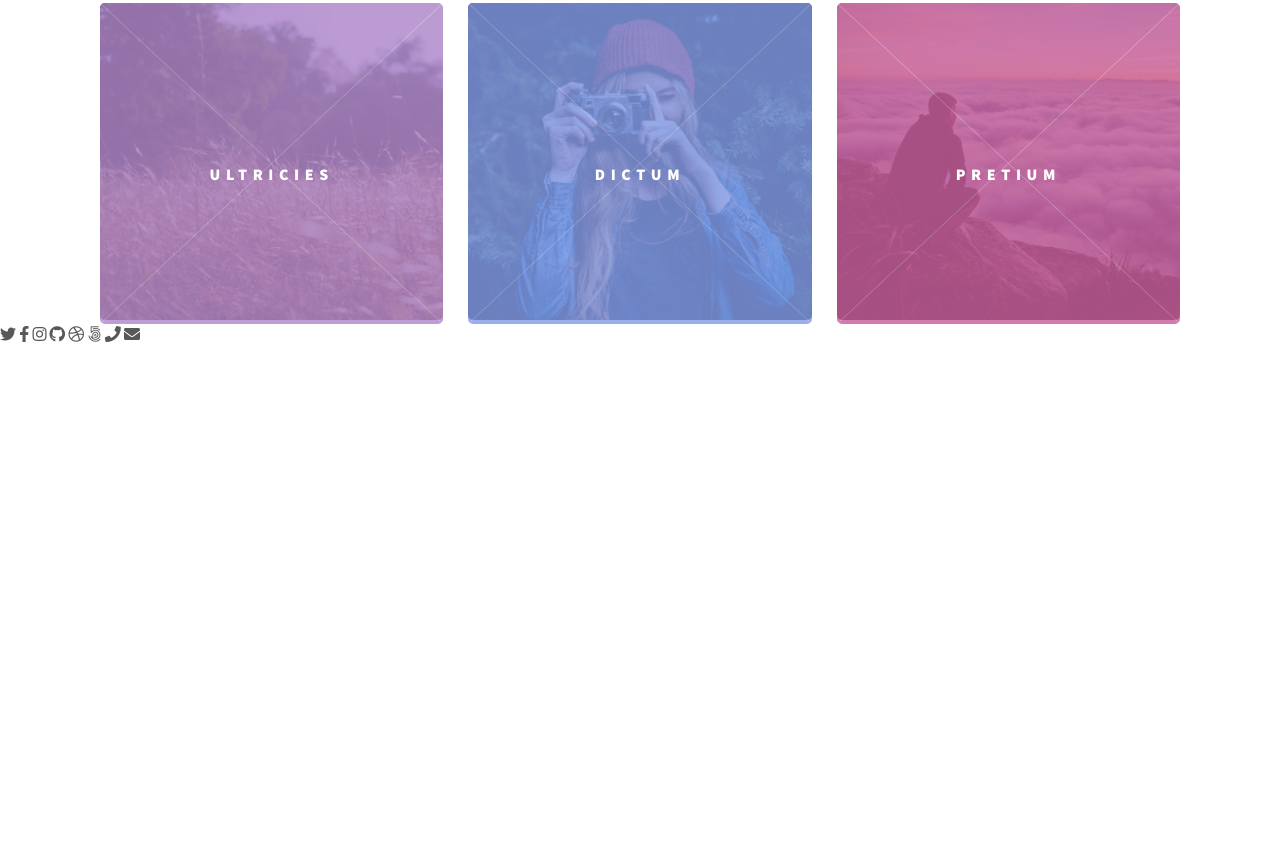
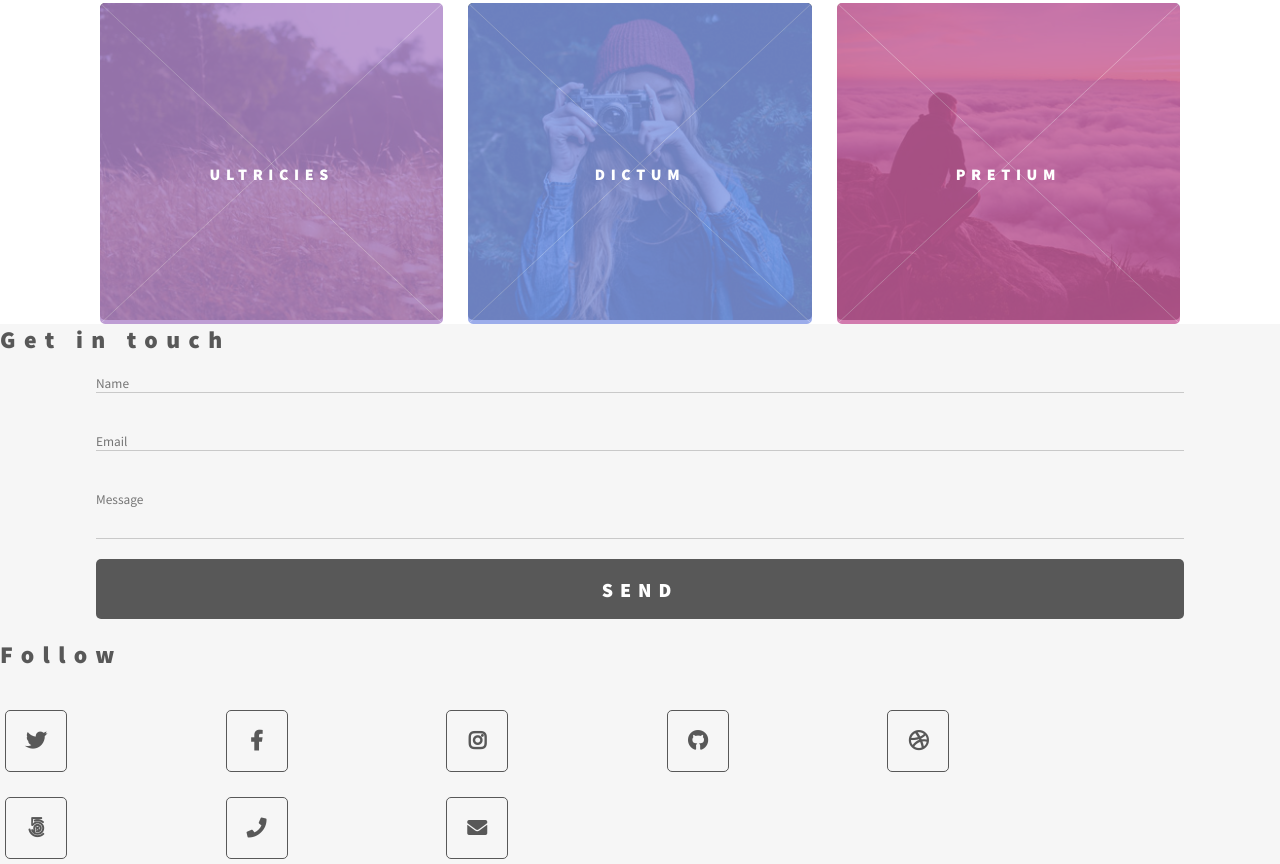
Before and after one commit to kraubunas/15-16-paskaita, a plain HTML site: page index.html in a window 1280 px wide. Shown: the part 1320-2184 px from the top of the page. Before the commit the page ends 1664 px from the top, so only its background shows below. Drawn offline with Linux system fonts and the light colour scheme.

Commit message:
darytas footeris

```diff
--- a/index.html
+++ b/index.html
@@ -91,6 +91,27 @@
 
 
     <!-- Icons -->
+
+    <div class="footer">
+
+        <section class="forma">
+            <h2>Get in touch</h2>
+            <form method="post" action="#">
+                <div class="fname">
+                    <input type="text" name="Name" id="name" placeholder="Name" required>
+                </div>
+                <div class="email">
+                    <input type="email" name="Email" id="email" placeholder="Email" required>
+                </div>
+                <div class="msg">
+                    <input type="text" name="message" id="message" placeholder="Message" required>
+                </div>
+                <button><h2>SEND</h2></button>
+            </form>
+        </section>
+
+        <div class="icons">
+            <h2>Follow</h2>
             <i class="fab fa-twitter"></i>
             <i class="fab fa-facebook-f"></i>
             <i class="fab fa-instagram"></i>
@@ -99,5 +120,7 @@
             <i class="fab fa-500px"></i>
             <i class="fas fa-phone"></i>
             <i class="fas fa-envelope"></i>
+        </div>
+    </div>
    </body>
 </html>
--- a/style.css
+++ b/style.css
@@ -523,5 +523,84 @@
     .item:nth-of-type(12) {
       display: block;
     }
+  }
 
+
+
+
+  /* FOOTER */
+
+
+  .footer {
+    background: #f6f6f6;
+    width: 100%;
+    height: auto;
+    /* padding: 20px; */
   }
+
+  .footer h2 {
+    letter-spacing: 0.35em;
+  }
+
+  form {
+    text-align: center;
+  }
+
+  form input{
+    margin: 20px 0;
+    background: #f6f6f6;
+    border: none;
+    border-bottom: 1px solid #c9c9c9;
+    font-family: source sans pro;
+    width: 85%;
+  }
+
+  .msg input {
+    padding-bottom: 30px;
+  }
+
+  .footer button {
+    background: #585858;
+    color: white;
+    border: none;
+    width: 85%;
+    height: 60px;
+    border-radius: 5px;
+    letter-spacing: 0.35em;
+    font-family: source sans pro;
+  }
+
+  .icons {
+    display: grid;
+    grid-template-columns: 1fr 1fr 1fr 1fr 1fr;
+    grid-auto-rows: auto;
+    width: 85%;
+    gap: 15px;
+    /* display: flex; */
+    /* text-align: center; */
+  }
+
+  .icons h2 {
+    grid-column: 1/6;
+    text-align: left;
+    margin: 20px 0;
+  }
+
+  .icons i {
+    text-align: center;
+    border: 1px solid #585858;
+    border-radius: 5px;
+    font-size: 20px;
+    font-weight: 900;
+    margin: 0 auto;
+    width: 20px;
+    padding: 20px;
+    margin: 5px;
+    transition: color 0.3s;
+  }
+
+  .icons i:hover {
+    cursor: pointer;
+    color: #c75b9b;
+    border:1px solid #c75b9b;
+  }
```
Lines whose indentation alone changed are shown as unchanged.
